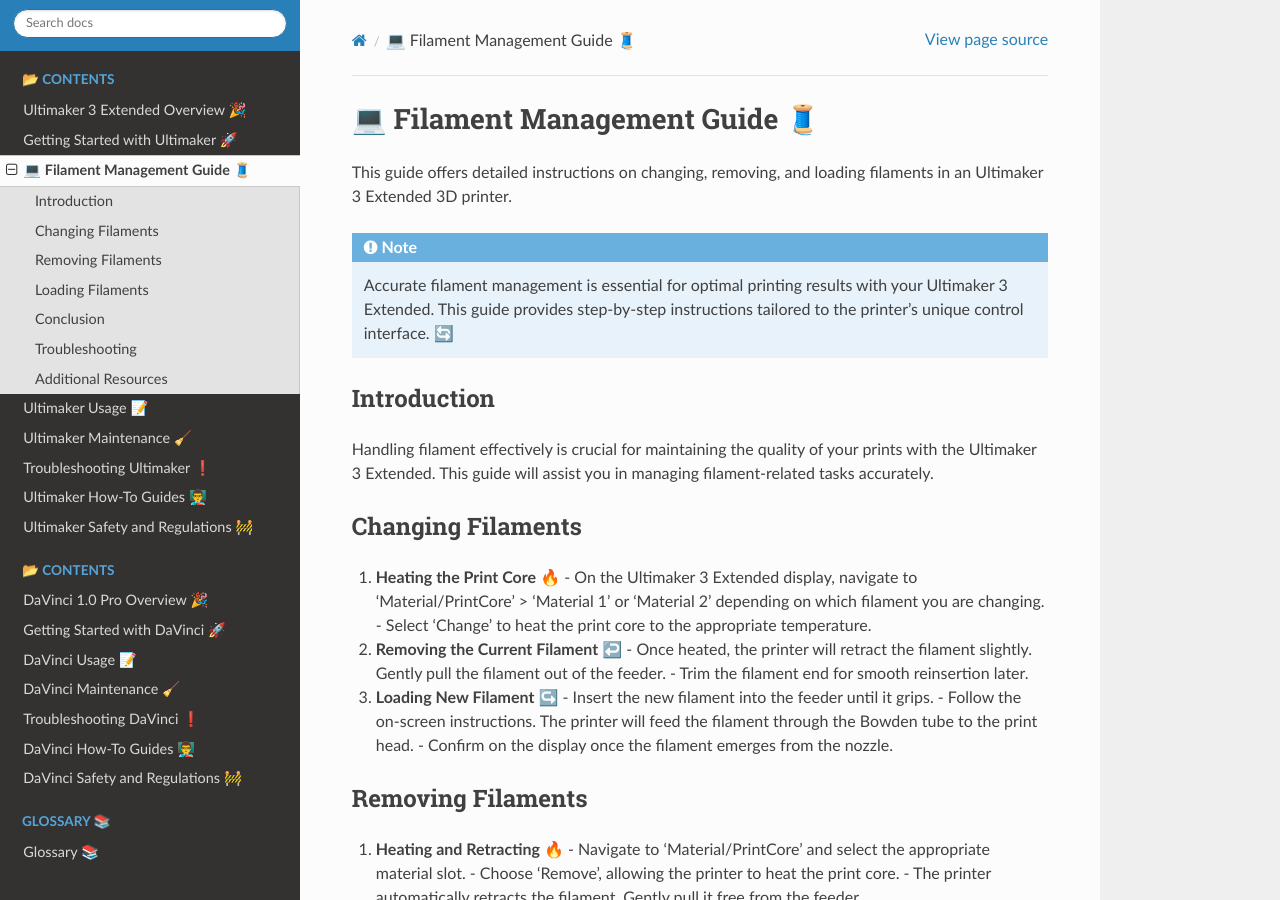
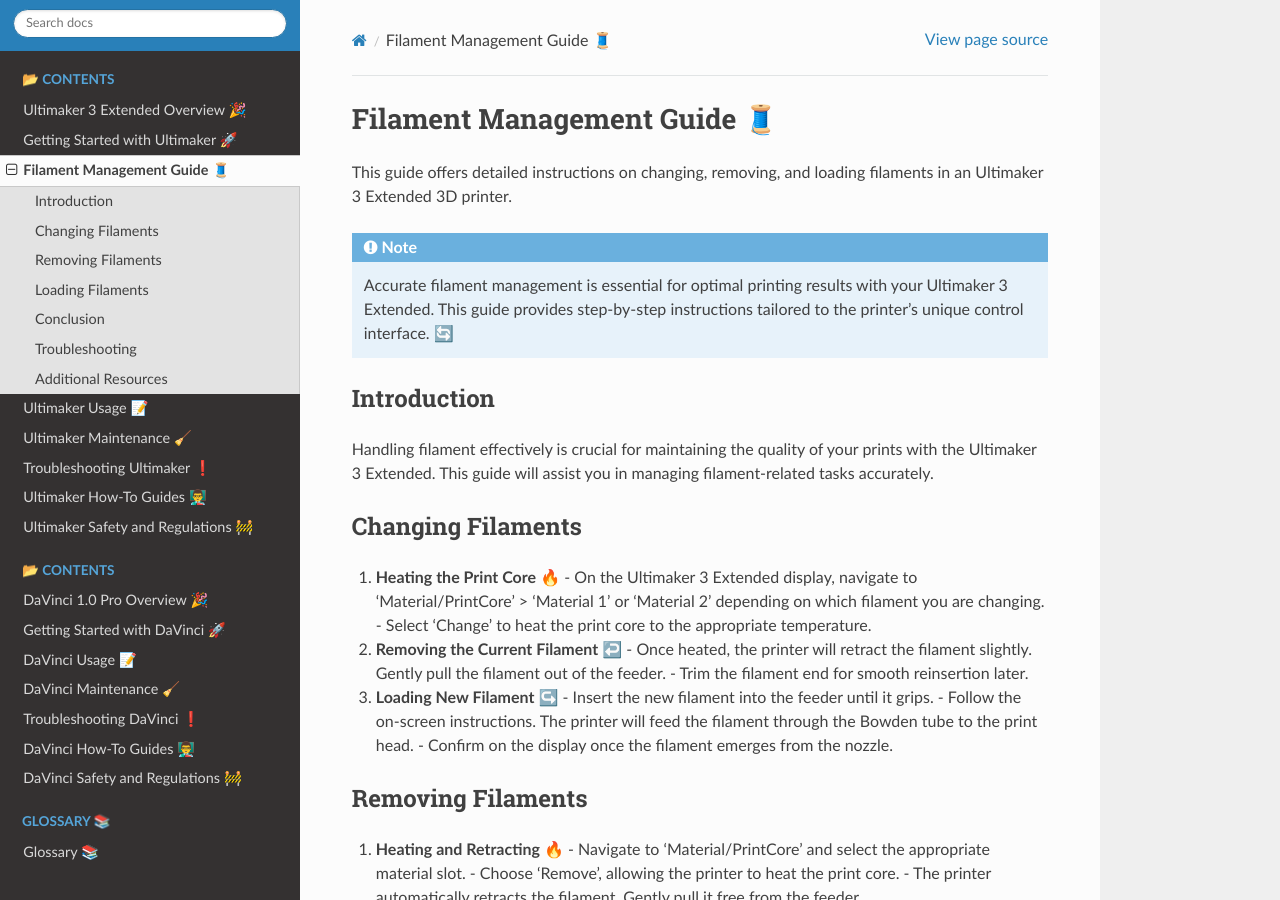
Before and after one commit to JYewman/gs-3dprint, a Sphinx documentation site: the page built from docs/source/ultimaker/filament_management.rst, in a window 1280 px wide and 900 px high. Built offline with Sphinx 7.4.7 and the Read the Docs theme 2.0.0, drawn with Linux system fonts in a browser that asks for light colours; pages that are not in the unit, such as notebooks, are missing from menus.

```diff
--- a/docs/source/ultimaker/filament_management.rst
+++ b/docs/source/ultimaker/filament_management.rst
@@ -1,5 +1,5 @@
 =============================================
-💻 Filament Management Guide 🧵
+Filament Management Guide 🧵
 =============================================
 
 This guide offers detailed instructions on changing, removing, and loading filaments in an Ultimaker 3 Extended 3D printer.
```
